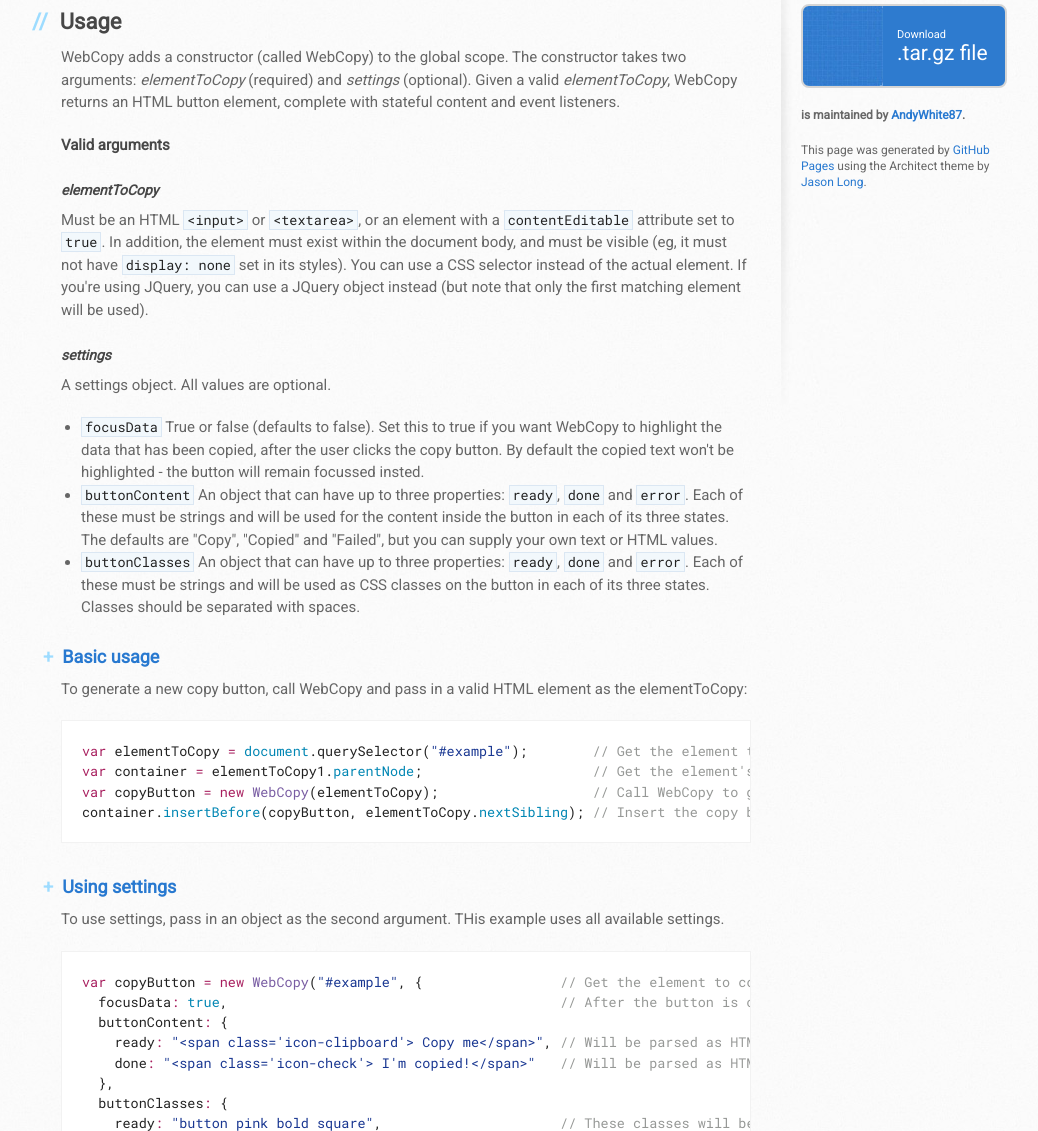
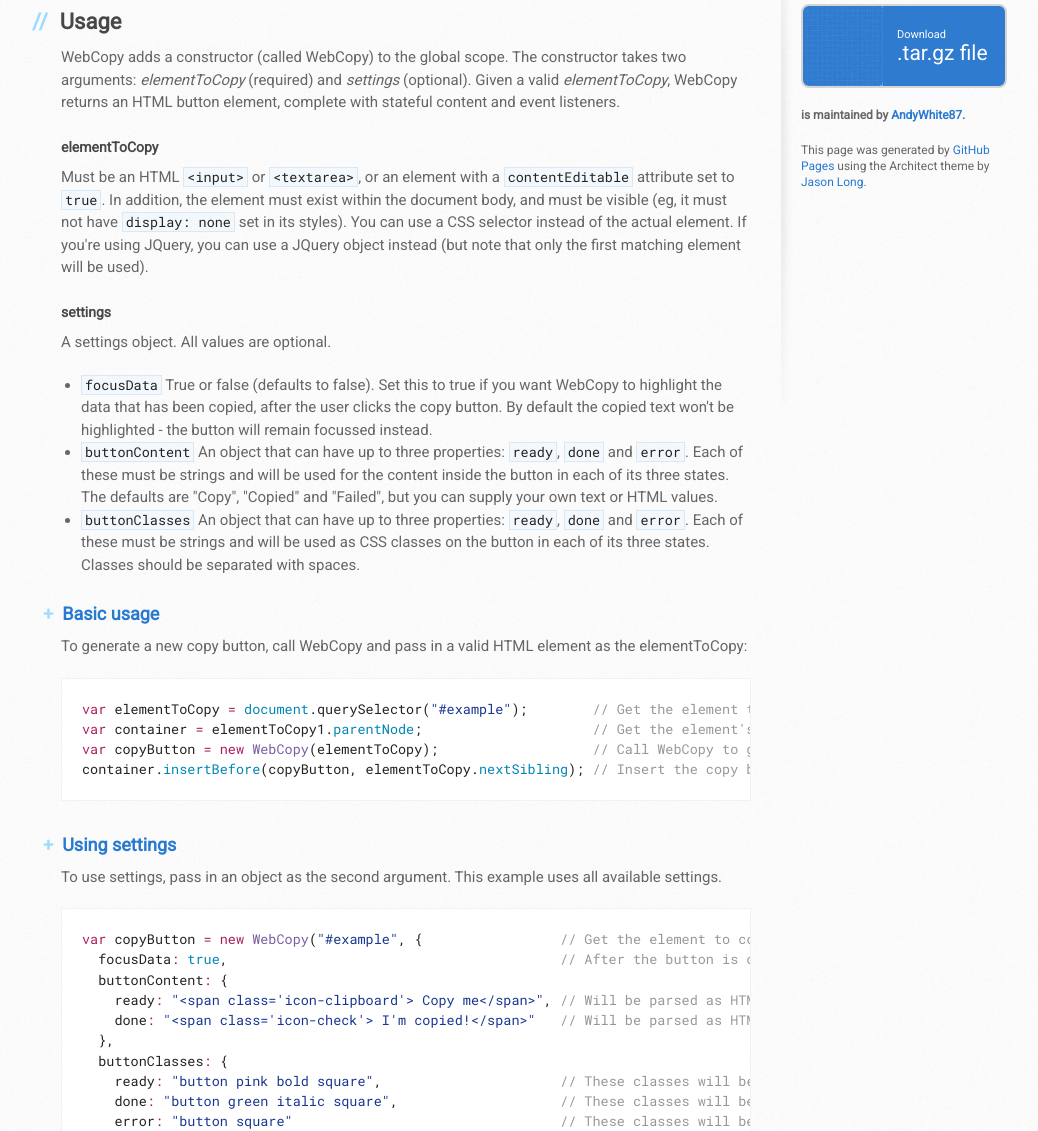
Before and after one commit to WSydnA/WebCopy, a plain HTML site: page index.html in a window 1280 px wide. Shown: the part 400-1531 px from the top of the page, without its empty margins (109-1147 px from the left). Drawn offline with Linux system fonts and the light colour scheme.

Commit message:
Reformatted headers. Fixed typos

```diff
--- a/index.html
+++ b/index.html
@@ -38,25 +38,22 @@
 
 <p>WebCopy adds a constructor (called WebCopy) to the global scope. The constructor takes two arguments: <em>elementToCopy</em> (required) and <em>settings</em> (optional). Given a valid <em>elementToCopy</em>, WebCopy returns an HTML button element, complete with stateful content and event listeners.</p>
 
-<h4>
-<a id="valid-arguments" class="anchor" href="#valid-arguments" aria-hidden="true"><span class="octicon octicon-link"></span></a>Valid arguments</h4>
-
 <h5>
-<a id="elementtocopy" class="anchor" href="#elementtocopy" aria-hidden="true"><span class="octicon octicon-link"></span></a><em>elementToCopy</em>
+<a id="elementtocopy" class="anchor" href="#elementtocopy" aria-hidden="true"><span class="octicon octicon-link"></span></a>elementToCopy
 </h5>
 
 <p>Must be an HTML <code>&lt;input&gt;</code> or <code>&lt;textarea&gt;</code>, or an element with a <code>contentEditable</code> attribute set to <code>true</code>. In addition, the element must exist within the document body, and must be visible (eg, it must not have <code>display: none</code> set in its styles).
 You can use a CSS selector instead of the actual element. If you're using JQuery, you can use a JQuery object instead (but note that only the first matching element will be used).</p>
 
 <h5>
-<a id="settings" class="anchor" href="#settings" aria-hidden="true"><span class="octicon octicon-link"></span></a><em>settings</em>
+<a id="settings" class="anchor" href="#settings" aria-hidden="true"><span class="octicon octicon-link"></span></a>settings
 </h5>
 
 <p>A settings object. All values are optional.</p>
 
 <ul>
 <li>
-<code>focusData</code> True or false (defaults to false). Set this to true if you want WebCopy to highlight the data that has been copied, after the user clicks the copy button. By default the copied text won't be highlighted - the button will remain focussed insted.</li>
+<code>focusData</code> True or false (defaults to false). Set this to true if you want WebCopy to highlight the data that has been copied, after the user clicks the copy button. By default the copied text won't be highlighted - the button will remain focussed instead.</li>
 <li>
 <code>buttonContent</code> An object that can have up to three properties: <code>ready</code>, <code>done</code> and <code>error</code>. Each of these must be strings and will be used for the content inside the button in each of its three states. The defaults are "Copy", "Copied" and "Failed", but you can supply your own text or HTML values.</li>
 <li>
@@ -76,7 +73,7 @@ container.<span class="pl-c1">insertBefore</span>(copyButton, elementToCopy.<spa
 <h3>
 <a id="using-settings" class="anchor" href="#using-settings" aria-hidden="true"><span class="octicon octicon-link"></span></a>Using settings</h3>
 
-<p>To use settings, pass in an object as the second argument. THis example uses all available settings.</p>
+<p>To use settings, pass in an object as the second argument. This example uses all available settings.</p>
 
 <div class="highlight highlight-source-js"><pre><span class="pl-k">var</span> copyButton <span class="pl-k">=</span> <span class="pl-k">new</span> <span class="pl-en">WebCopy</span>(<span class="pl-s"><span class="pl-pds">"</span>#example<span class="pl-pds">"</span></span>, {                 <span class="pl-c">// Get the element to copy (we're using a selector this time instead of passing in an element)</span>
   focusData<span class="pl-k">:</span> <span class="pl-c1">true</span>,                                         <span class="pl-c">// After the button is clicked, the copied text will be highlighted</span>
```
